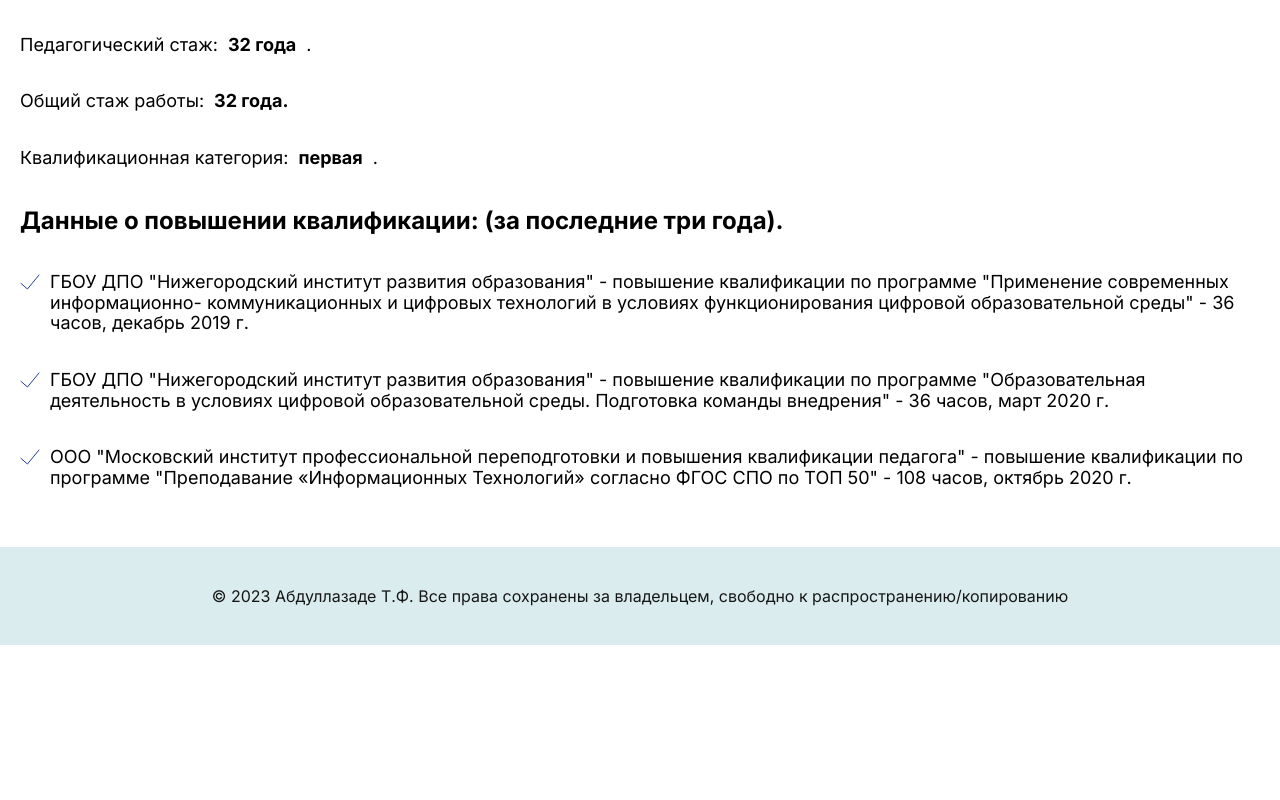
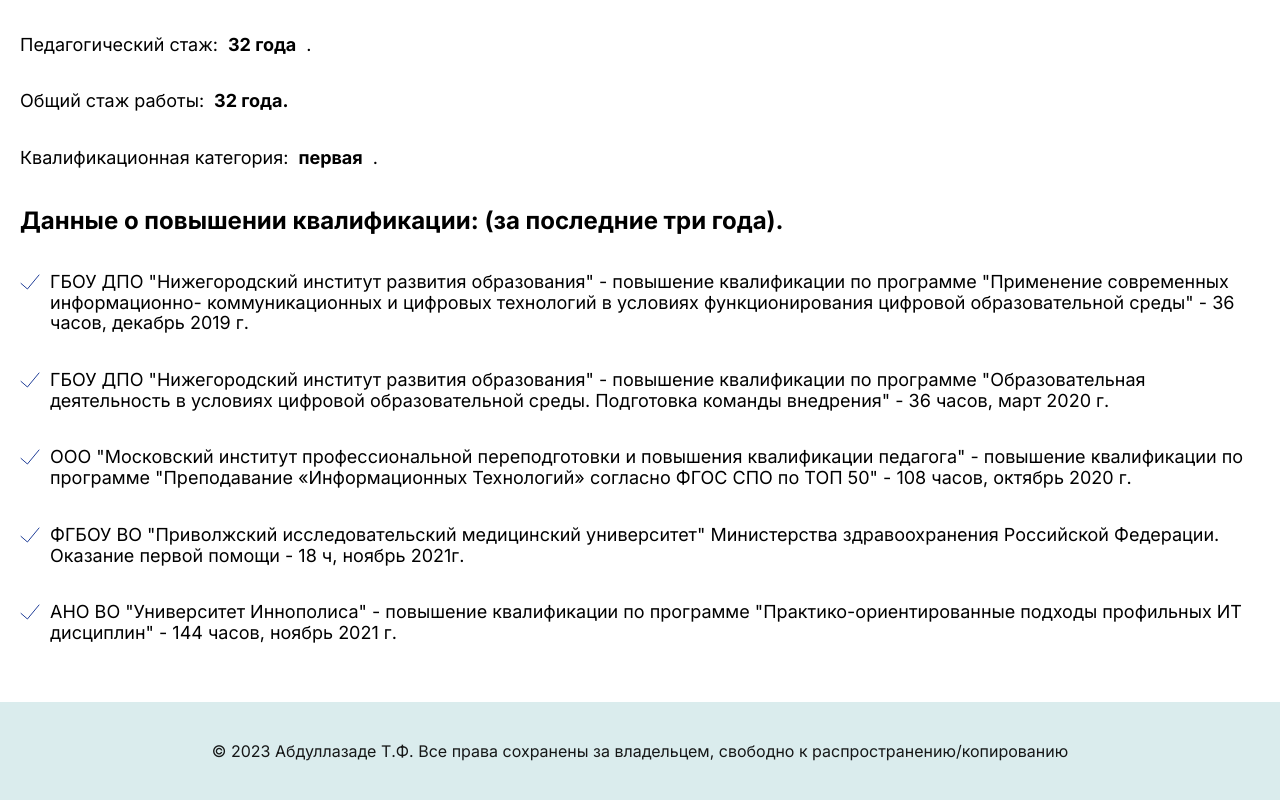
Before and after one commit to taniaATF/PersonalPage, a Next.js app: page /about-me in a window 1280 px wide. Shown: the part 1535-2335 px from the top of the page. Before the commit the page ends 2180 px from the top, so only its background shows below. Built offline with nearby package versions, Linux system fonts and the light colour scheme.

Commit message:
fix text, styles

```diff
--- a/src/app/about-me/page.js
+++ b/src/app/about-me/page.js
@@ -7,11 +7,11 @@ export default function Page() {
         <div className="aboutMe__wrapper">
           <blockquote>
             <p>
-                            На земле - много профессий, и нет ни одной бесполезной. А
-                            особенно нужной является та, которая требует больших знаний,
-                            смекалки, великого терпения, сил и энергии, та, что звучит гордо-
-                            учитель. Я благодарна судьбе за то, что мне посчастливилось
-                            выбрать дело по душе.
+                На земле - много профессий, и нет ни одной бесполезной. А
+                особенно нужной является та, которая требует больших знаний,
+                смекалки, великого терпения, сил и энергии, та, что звучит гордо-
+                учитель. Я благодарна судьбе за то, что мне посчастливилось
+                выбрать дело по душе.
             </p>
           </blockquote>
           <figcaption>— &#169;Абдуллазаде Татьяна</figcaption>
@@ -46,7 +46,15 @@ export default function Page() {
                         профессиональной переподготовки и
                         повышения квалификации педагога&quot; - повышение квалификации по
                         программе &quot;Преподавание «Информационных Технологий» согласно ФГОС
-                        СПО по ТОП 50&quot; - 108 часов, октябрь 2020 г.</p>
+                        СПО по ТОП 50&quot; - 108 часов, октябрь 2020 г.
+          </p>
+          <p><Image width={20} height={20} src='/check.svg' alt="Информация"/> ФГБОУ ВО &quot;Приволжский исследовательский медицинский университет&quot;
+            Министерства здравоохранения Российской Федерации. Оказание первой
+            помощи - 18 ч, ноябрь 2021г.
+          </p>
+          <p><Image width={20} height={20} src='/check.svg' alt="Информация"/> АНО ВО &quot;Университет Иннополиса&quot; - повышение квалификации по
+              программе &quot;Практико-ориентированные подходы профильных ИТ дисциплин&quot; - 144 часов, ноябрь 2021 г.
+          </p>
         </div>
       </section>
     </>
--- a/src/app/achievements-students/page.js
+++ b/src/app/achievements-students/page.js
@@ -4,7 +4,7 @@ export default function Page() {
   return (
     <section className="students">
       <div className="students__wrapper">
-        <h1>Здесь можно ознакомиться с Благодарственными письмами, успехами студентов и найти некоторые&nbsp;фото</h1>
+        <h1>Здесь можно ознакомиться с Благодарственными письмами, успехами студентов и найти некоторые&nbsp;фотографии</h1>
         <h2>МОИ БЛАГОДАРСТВЕННЫЕ ПИСЬМА И СЕРТИФИКАТЫ</h2>
         <a href="https://disk.yandex.ru/d/L5xONkdY8vx9NA" rel='nofollow'>https://disk.yandex.ru/d/L5xONkdY8vx9NA</a>
         <h2>СЕРТИФИКАТЫ СТУДЕНТОВ 2019-2020</h2>
--- a/src/app/globals.scss
+++ b/src/app/globals.scss
@@ -358,12 +358,15 @@ main {
     h1 {
       max-width: 780px;
       font-size: 30px;
+      text-transform: uppercase;
+
       @media all and (max-width: 768px) {
         font-size: 24px;
       }
     }
 
     h2 {
+      text-transform: uppercase;
       @media all and (max-width: 768px) {
         font-size: 18px;
       }
--- a/src/coponents/About.js
+++ b/src/coponents/About.js
@@ -17,12 +17,11 @@ export default function About(){
           <li className="about__lists-item">
             <Image width={30} height={30} src="/work.svg" alt="Специальность"/>
             <h3>Специальность</h3>
-            <p>Высшее</p>
+            <p>Математика и физика</p>
           </li><li className="about__lists-item">
             <Image width={30} height={30} src="/check.svg" alt="Квалификация"/>
             <h3>Квалификация</h3>
-            <p>ОУП.10 ИНФОРМАТИКА <br/>
-                ЕН.02 ИНФОРМАТИКА</p>
+            <p>Учитель математики и физики</p>
           </li>
         </ul>
       </div>
```
